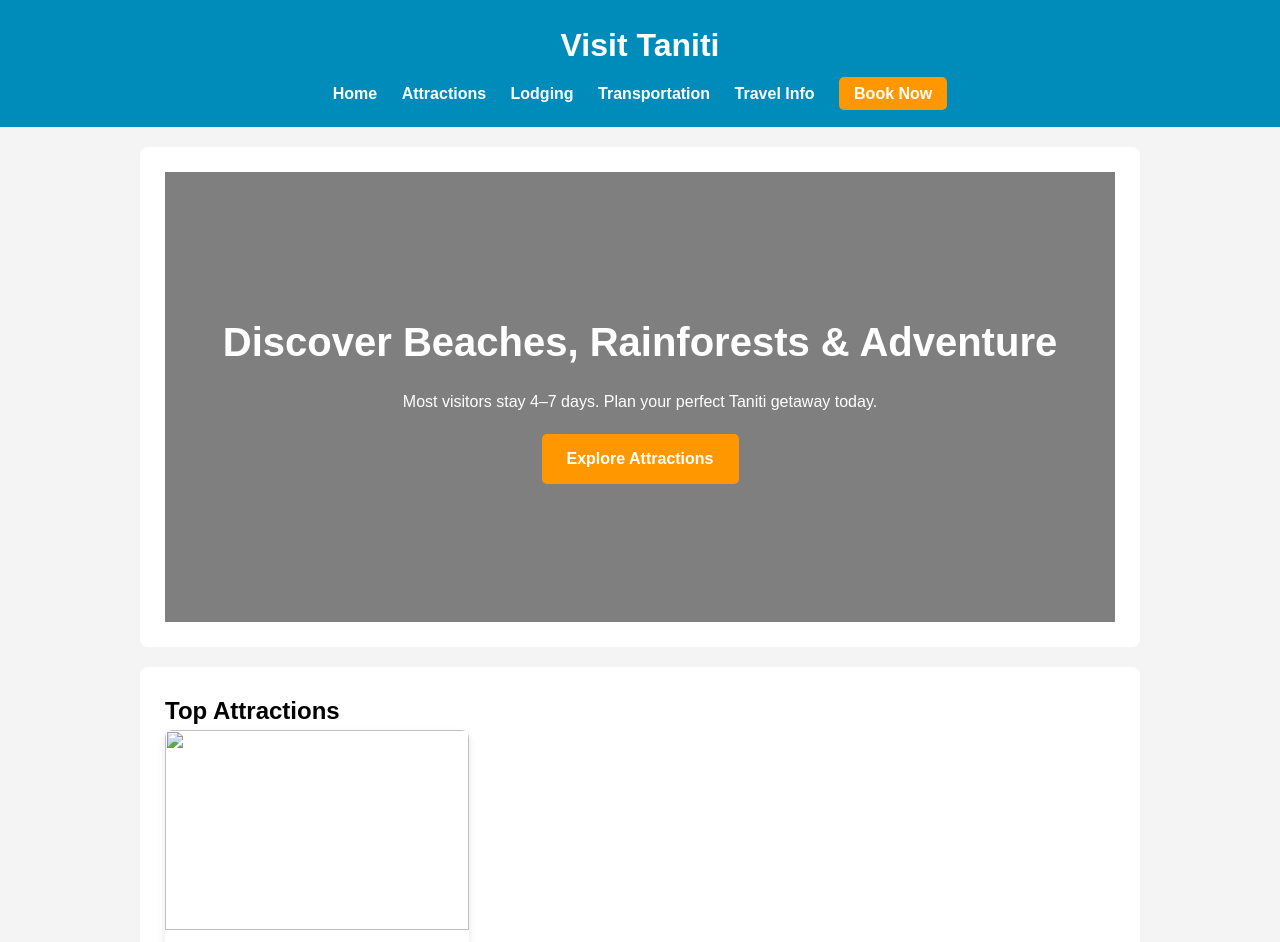
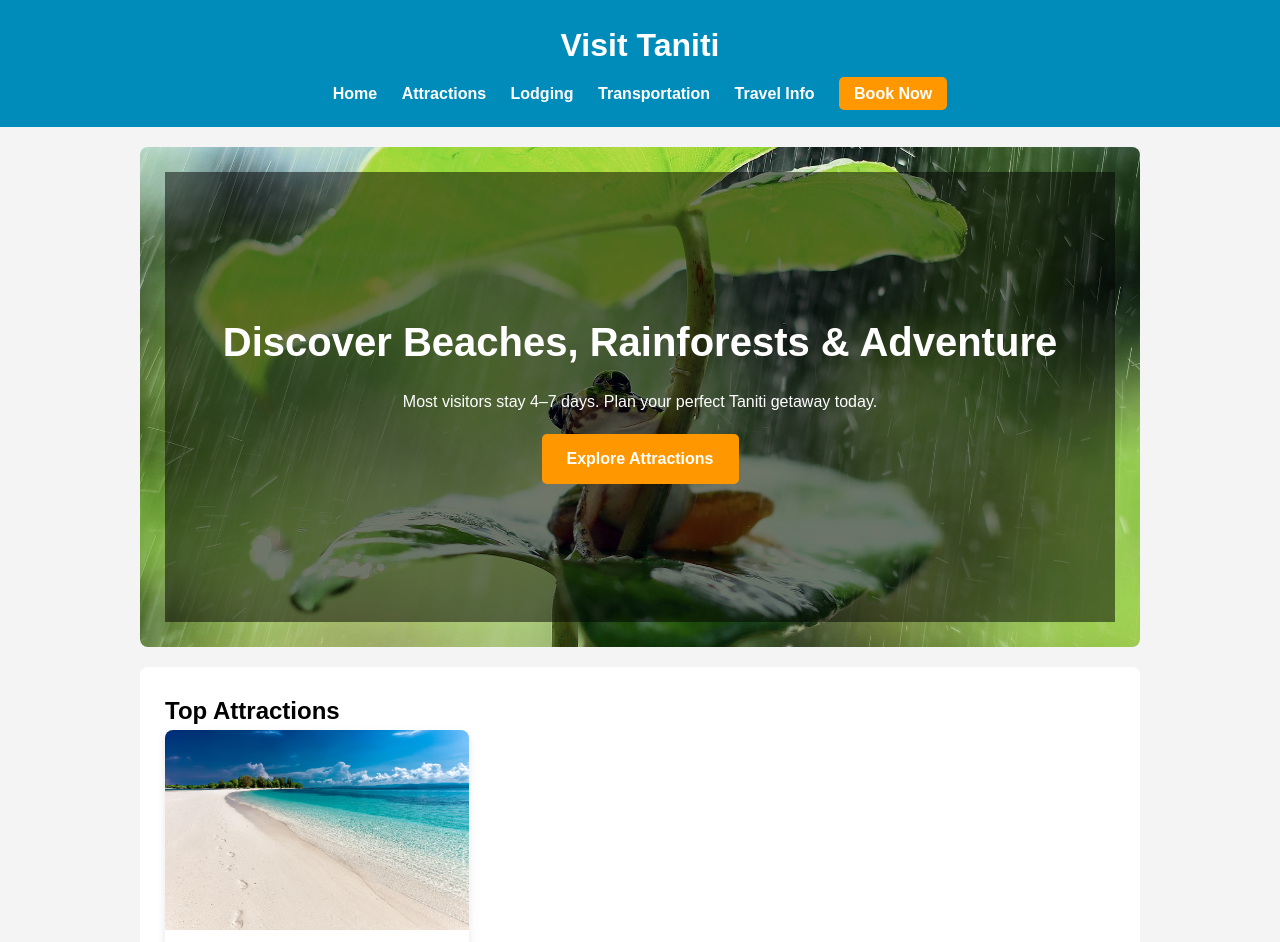
Before and after one commit to mmontoy1/taniti-tourism-prototype, a plain HTML site: page index.html in a window 1280 px wide. Shown: the top 942 px of the page. Drawn offline with Linux system fonts and the light colour scheme.

Commit message:
updated Index.html

```diff
--- a/index.html
+++ b/index.html
@@ -22,7 +22,7 @@
 </header>
 
 <!-- HERO -->
-<section class="hero" style="background-image: url('white-sand-beach.jpg'); background-size: cover; background-position: center; height: 500px;">
+<section class="hero" style="background-image: url('Rainforest.jpg'); background-size: cover; background-position: center; height: 500px;">
     <div class="hero-overlay" style="background-color: rgba(0,0,0,0.5); color: white; height: 100%; display: flex; flex-direction: column; justify-content: center; align-items: center;">
         <h2>Discover Beaches, Rainforests & Adventure</h2>
         <p>Most visitors stay 4–7 days. Plan your perfect Taniti getaway today.</p>
@@ -34,7 +34,7 @@
     <h2>Top Attractions</h2>
 
     <div class="card">
-        <img src="white-sand-beach.jpg" width="300">
+        <img src="white sand beach.jpg" width="300">
         <h3>White Sand Beaches</h3>
         <button onclick="bookNow()">Book Now</button>
     </div>
```
